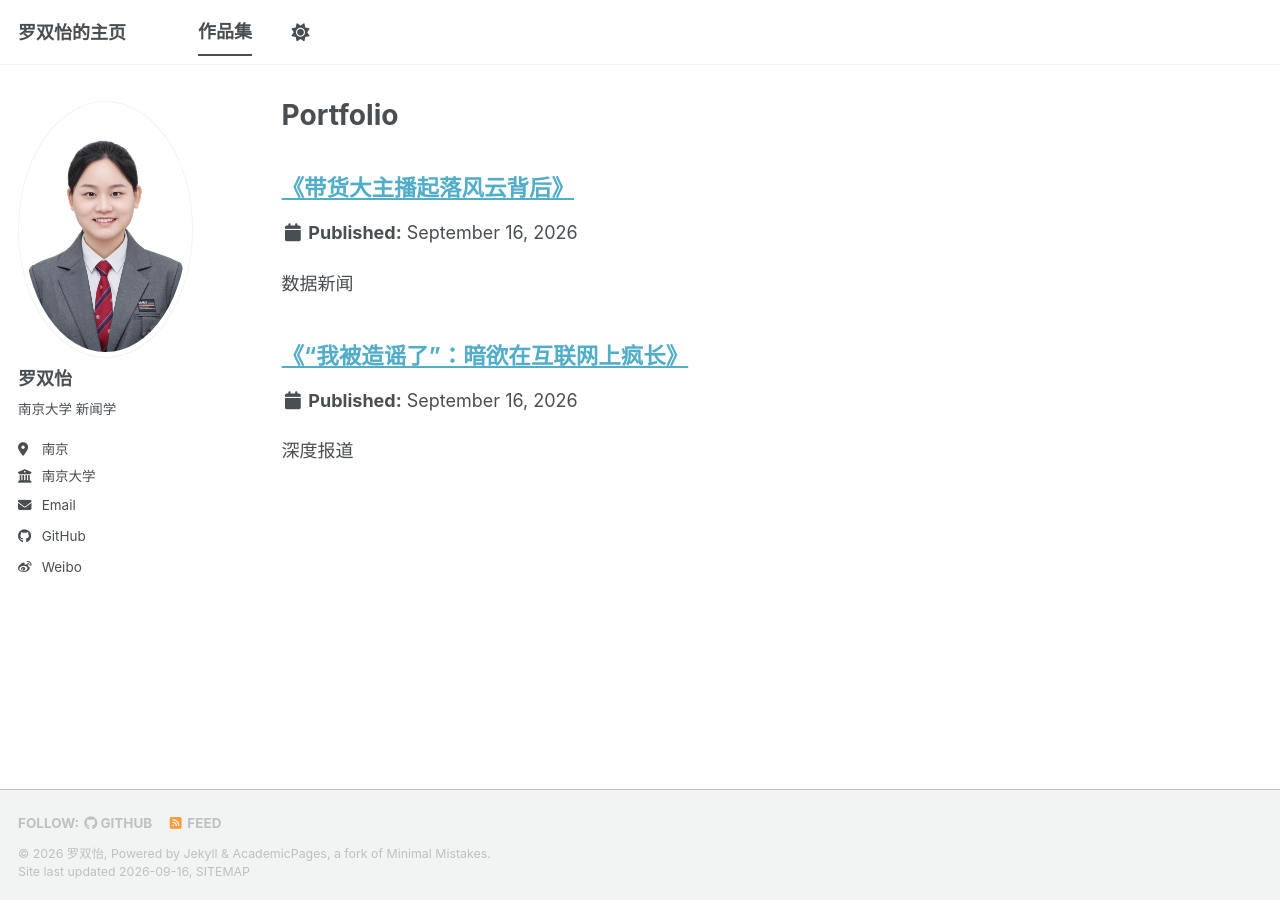
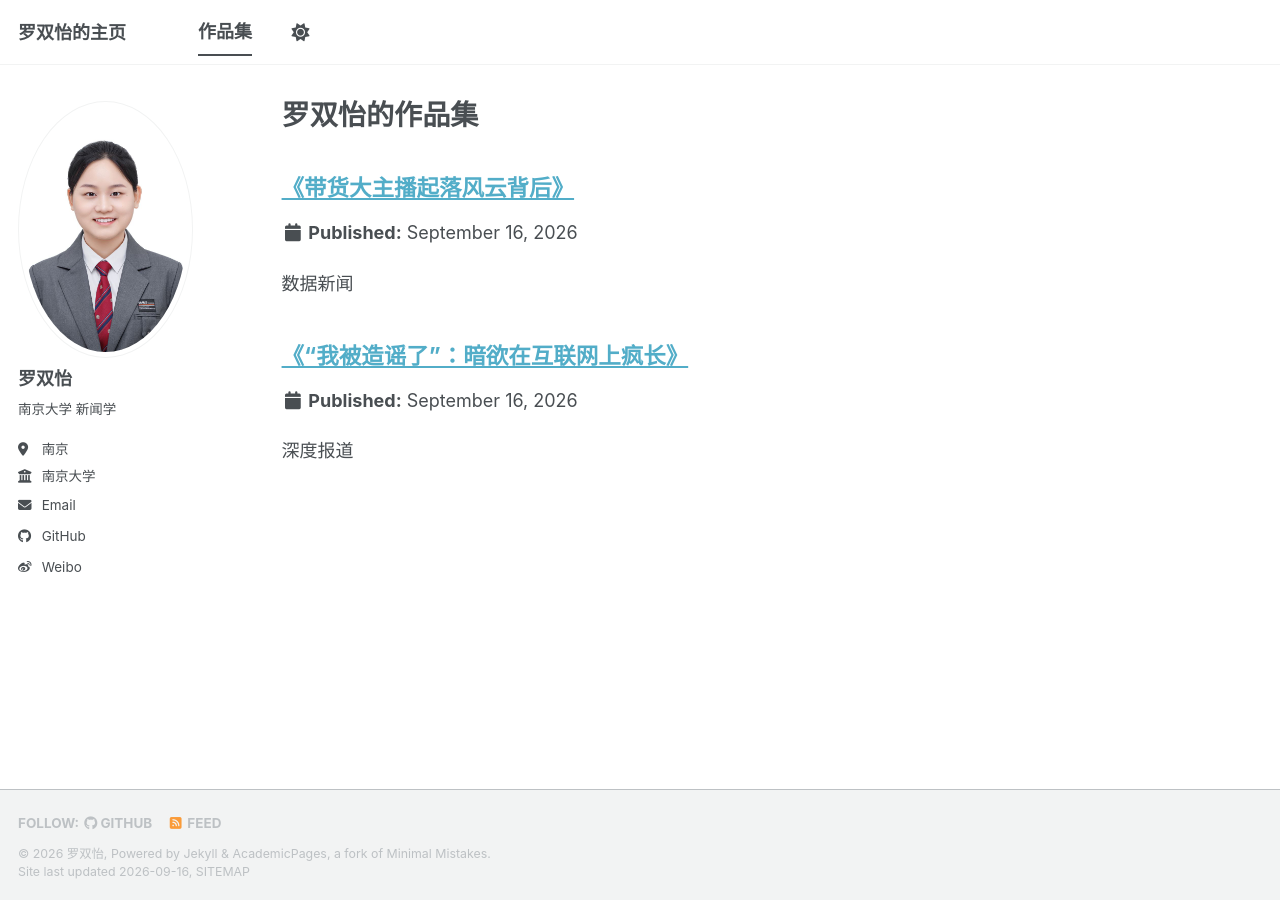
Before and after one commit to luoshuangyi122/luoshuangyi122.github.io, a Jekyll site: the page built from _pages/portfolio.html, in a window 1280 px wide. Built offline with Jekyll 4.4.1, drawn with Linux system fonts in a browser that asks for light colours; a style sheet for code colours, icons or effects is not loaded.

Commit message:
Update portfolio.html

```diff
--- a/_pages/portfolio.html
+++ b/_pages/portfolio.html
@@ -1,6 +1,6 @@
 ---
 layout: archive
-title: "Portfolio"
+title: "罗双怡的作品集"
 permalink: /portfolio/
 author_profile: true
 ---
```
